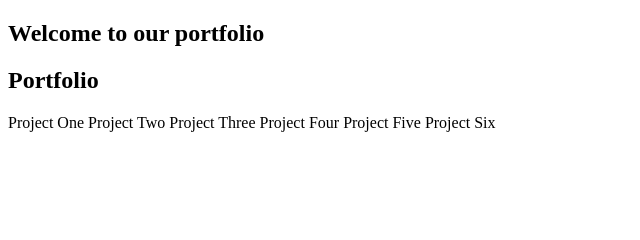
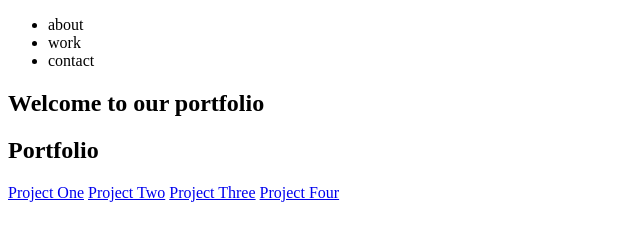
Before and after one commit to nurislam-ab/KotokuNurislam, a plain HTML site: page index.html in a window 1280 px wide. Shown: the whole page, without its empty margins (0-640 px from the left). Drawn offline with Linux system fonts and the light colour scheme.

Commit message:
user story 5&6

```diff
--- a/index.html
+++ b/index.html
@@ -5,6 +5,13 @@
     </head>
 
     <body>
+        <nav id= "navbar">
+            <ul>
+                <li>about</li>
+                <li>work</li>
+                <li>contact</li>
+            </ul>
+        </nav>
         <section id="welcome-section">
             <h1>Welcome to our portfolio</h1>
         </section>
@@ -12,12 +19,10 @@
         <section id="projects">
             <h2>Portfolio</h2>
             <div class="grids">
-                <a class="project-title">Project One</a>
-                <a class="project-title">Project Two</a>
-                <a class="project-title">Project Three</a>
-                <a class="project-title">Project Four</a>
-                <a class="project-title">Project Five</a>
-                <a class="project-title">Project Six</a>
+                <a href="https://www.behance.net/gallery/86230783/Evereden?tracking_source=best_of_behance_big_covers" alt="dropping soap liquid into a hand" class="project-title">Project One</a>
+                <a href="https://www.behance.net/gallery/86395463/Posters-for-Teatro-Comunale-di-Bologna?tracking_source=best_of_behance_big_covers" alt="geisha" class="project-title">Project Two</a>
+                <a href="https://www.behance.net/gallery/86391911/Mercedes-Benz-A35-AMG-2?tracking_source=best_of_behance_big_covers" alt="staring out window"  class="project-title">Project Three</a>
+                <a href="https://www.behance.net/gallery/86029033/Le-Moulinet?tracking_source=best_of_behance_big_covers" alt="swimming pool" class="project-title">Project Four</a>
             </div>
         </section>
     </body>
```
